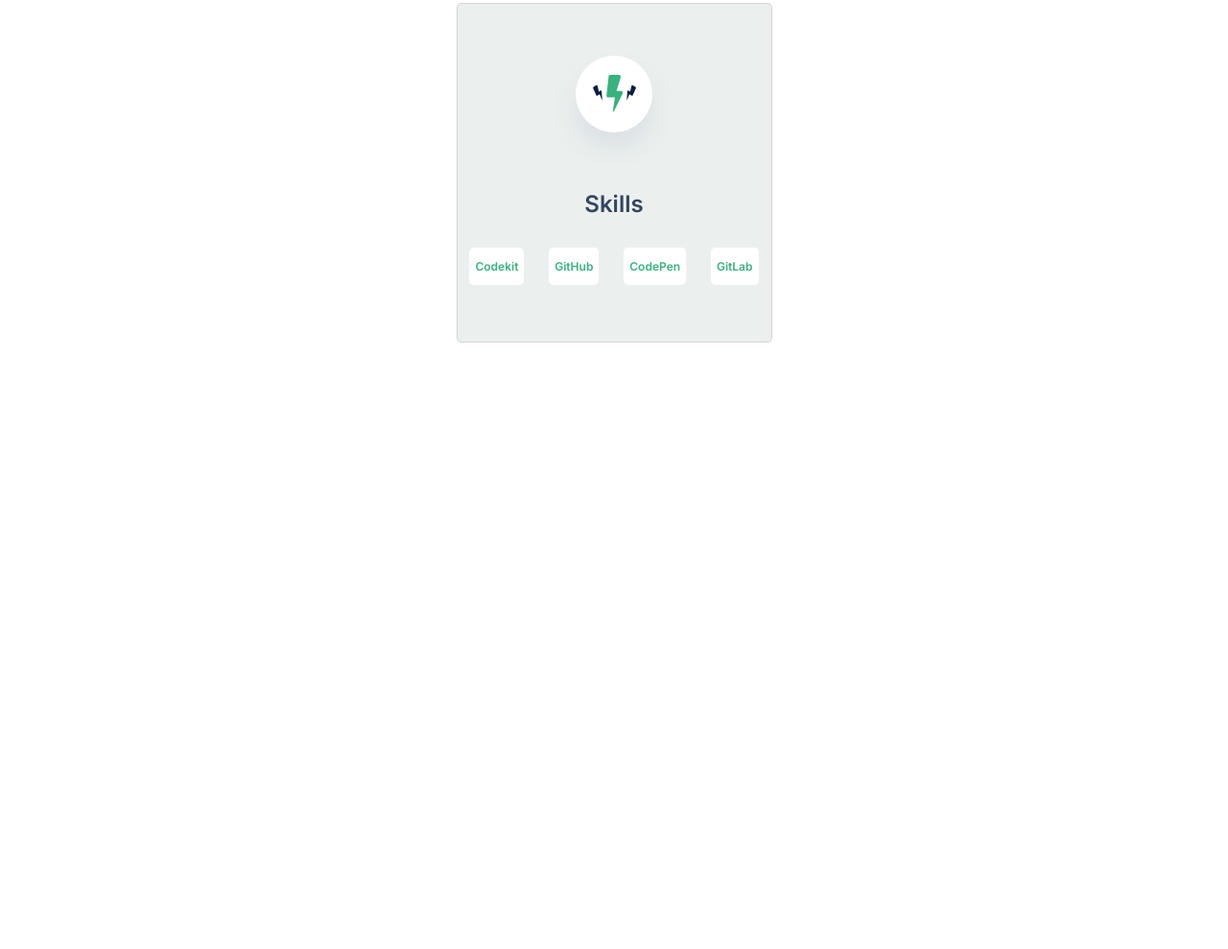
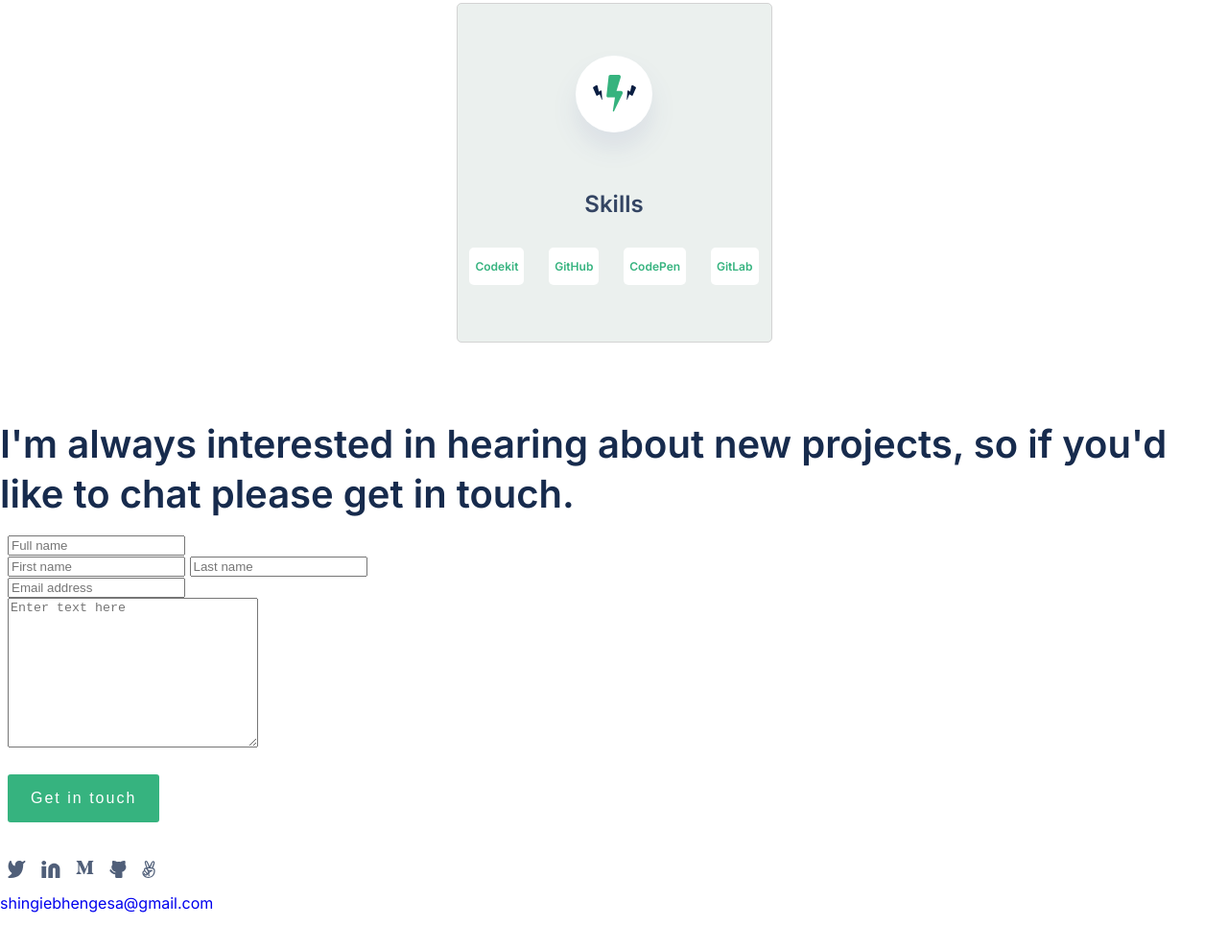
Before and after one commit to ShingiraiBhengesa/developer-portfolio-template, a website: page index.html in a window 1280 px wide. Shown: the part 5281-6270 px from the top of the page at 96% size. Before the commit the page ends 5782 px from the top, so only its background shows below. Drawn offline with Linux system fonts and the light colour scheme.

Commit message:
add contact html

```diff
--- a/index.html
+++ b/index.html
@@ -246,4 +246,68 @@
 									</div>
             </li>
         </ul>
-    </section>
+
+	</section>
+	<footer class="footer-container">
+			<div class="footer-form">
+					<h6 class="footer-title">
+							I'm always interested in hearing about new projects, so if you'd like to chat please get in touch.
+					</h6>
+					<form action="#" method="post">
+							<ul class="form-fields">
+									<li class="input-name">
+											<input type="text" name="name" id="name" maxlength="30" placeholder="Full name" required>
+									</li>
+									<li class="input-full-name">
+											<input type="text" name="first_name" id="first_name" maxlength="30" placeholder="First name"
+													required>
+											<input type="text" name="last_name" id="last_name" maxlength="30" placeholder="Last name"
+													required>
+									</li>
+									<li>
+											<input class="input-email" type="email" name="email" id="email" placeholder="Email address"
+													required>
+									</li>
+									<li>
+											<textarea name="text_area" id="text_area" cols="30" rows="10" maxlength="500"
+													placeholder="Enter text here" required></textarea>
+									</li>
+									<li class="submit-button">
+											<button type="submit">
+													Get in touch
+											</button>
+									</li>
+							</ul>
+					</form>
+			</div>
+			<ul class="social-media">
+					<li>
+							<a href="">
+									<img src="./assets/social-media/twitter.svg" alt="twitter icon">
+							</a>
+					</li>
+					<li>
+							<a href="">
+									<img src="./assets/social-media/linkedin.svg" alt="linkedin icon">
+							</a>
+					</li>
+					<li>
+							<a href="">
+									<img src="./assets/social-media/medium.svg" alt="medium icon">
+							</a>
+					</li>
+					<li>
+							<a href="">
+									<img src="./assets/social-media/github.svg" alt="github icon">
+							</a>
+					</li>
+					<li>
+							<a href="">
+									<img src="./assets/social-media/angellist.svg" alt="angellist icon">
+							</a>
+					</li>
+			</ul>
+			<a href="wwww.gmail.com">shingiebhengesa@gmail.com</a>
+	</footer>
+</body>
+</html>
```
